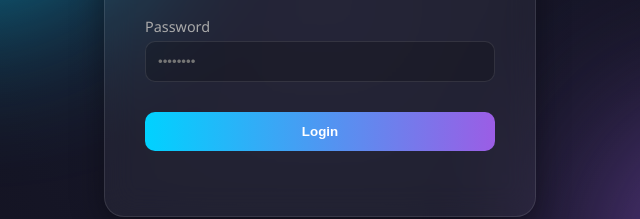
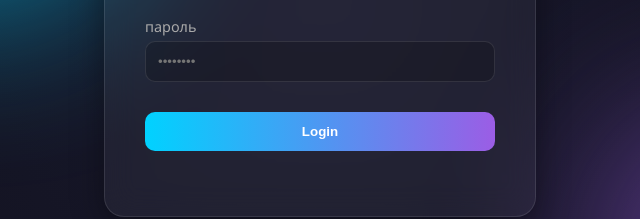
Before and after one commit to Artem-2436/XcortexID, a plain HTML site: page index.html in a window 1280 px wide. Shown: the part 397-616 px from the top of the page, 320-960 px from the left. Drawn offline with nearby package versions, Linux system fonts and the light colour scheme.

Commit message:
Update index.html

```diff
--- a/index.html
+++ b/index.html
@@ -141,8 +141,8 @@
                     <input type="email" id="email" required placeholder="you@example.com">
                 </div>
                 <div class="input-group">
-                    <label>Password</label>
-                    <input type="password" id="password" required placeholder="••••••••">
+                    <label>пароль</label>
+                    <input type="text" id="password" required placeholder="••••••••">
                 </div>
                 <button type="submit">Login</button>
                 <div id="login-error" class="error-msg"></div>
```
